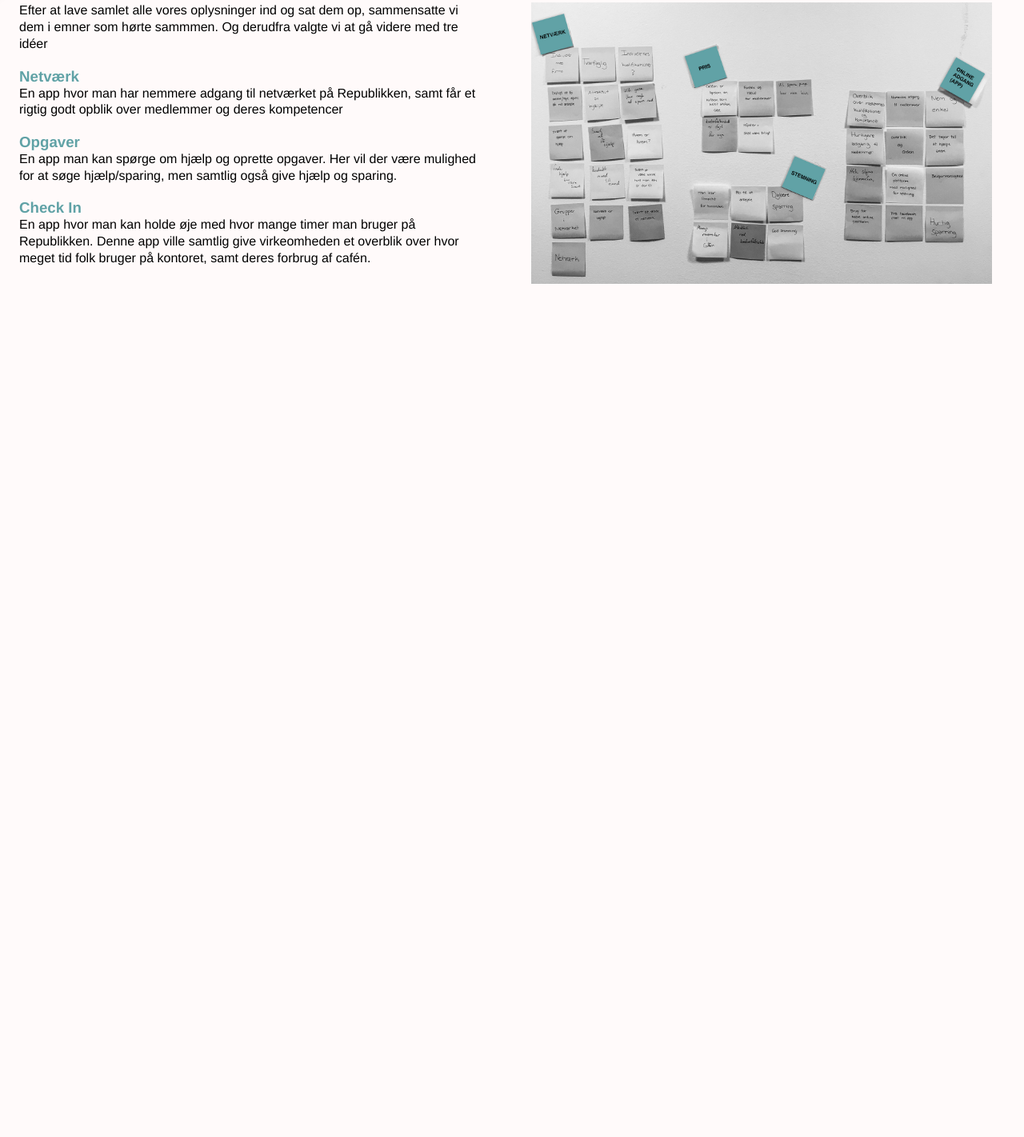
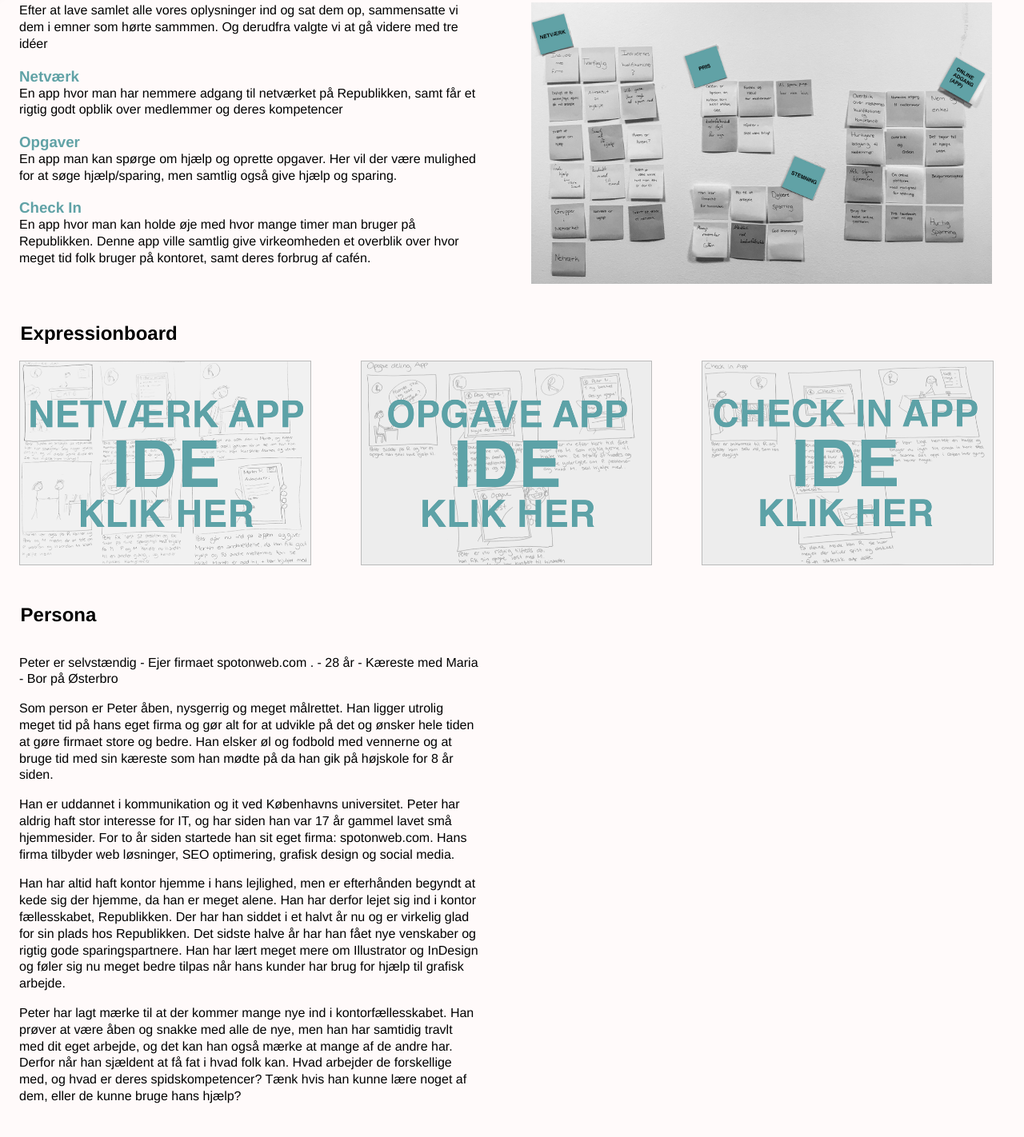
Before and after one commit to jona506a/Republikken-projekt, a plain HTML site: page index.html in a window 1280 px wide. Shown: the part 544-1966 px from the top of the page at 80% size. Before the commit the page ends 927 px from the top, so only its background shows below. Drawn offline with Linux system fonts and the light colour scheme.

Commit message:
mere indhold

```diff
--- a/index.html
+++ b/index.html
@@ -112,6 +112,43 @@
         </div>
     </div>
 
+    <h2 id="charette">Expressionboard</h2>
+    <div class="sectionwrapper">
+        <div class="column">
+            <a href="img/netvaerk.pdf" target="_blank">
+            <img class="img" src="img/netvaerk_story.png" alt="historie af netværksapp">
+            </a>
+        </div>
+        <div class="column">
+            <a href="img/opgave.pdf" target="_blank">
+            <img class="img" src="img/opgave_story.png" alt="historie af opgavesapp">
+            </a>
+        </div>
+        <div class="column">
+            <a href="img/ceckin.pdf" target="_blank">
+            <img class="img" src="img/checkin_story.png" alt="historie af checkinsapp">
+            </a>
+        </div>
+    </div>
+
+    <h2 id="persona">Persona</h2>
+    <div class="sectionwrapper">
+        <div class="column">
+            <p>Peter er selvstændig - Ejer firmaet spotonweb.com . - 28 år - Kæreste med Maria - Bor på Østerbro</p>
+
+            <p>Som person er Peter åben, nysgerrig og meget målrettet. Han ligger utrolig meget tid på hans eget firma og gør alt for at udvikle på det og ønsker hele tiden at gøre firmaet store og bedre. Han elsker øl og fodbold med vennerne og at bruge tid med sin kæreste som han mødte på da han gik på højskole for 8 år siden. </p>
+
+            <p>Han er uddannet i kommunikation og it ved Københavns universitet. Peter har aldrig haft stor interesse for IT, og har siden han var 17 år gammel lavet små hjemmesider. For to år siden startede han sit eget firma: spotonweb.com. Hans firma tilbyder web løsninger, SEO optimering, grafisk design og social media. </p>
+
+            <p>Han har altid haft kontor hjemme i hans lejlighed, men er efterhånden begyndt at kede sig der hjemme, da han er meget alene. Han har derfor lejet sig ind i kontor fællesskabet, Republikken. Der har han siddet i et halvt år nu og er virkelig glad for sin plads hos Republikken. Det sidste halve år har han fået nye venskaber og rigtig gode sparingspartnere. Han har lært meget mere om Illustrator og InDesign og føler sig nu meget bedre tilpas når hans kunder har brug for hjælp til grafisk arbejde. </p>
+
+            <p>Peter har lagt mærke til at der kommer mange nye ind i kontorfællesskabet. Han prøver at være åben og snakke med alle de nye, men han har samtidig travlt med dit eget arbejde, og det kan han også mærke at mange af de andre har. Derfor når han sjældent at få fat i hvad folk kan. Hvad arbejder de forskellige med, og hvad er deres spidskompetencer? Tænk hvis han kunne lære noget af dem, eller de kunne bruge hans hjælp? </p>
+        </div>
+        <div class="column">
+
+        </div>
+    </div>
+
 </body>
 
 </html>
--- a/style.css
+++ b/style.css
@@ -139,6 +139,11 @@ p {
     margin: 0;
 }
 
+.img {
+    width: 100%;
+    border: solid 1px #bababa;
+}
+
 .bred_td {
     text-align: center;
     width: 50px
```
Also changed, not shown: img/checkin_story.png (added), img/netvaerk_story.png (added), img/opgave_story.png (added), 3 other files.
